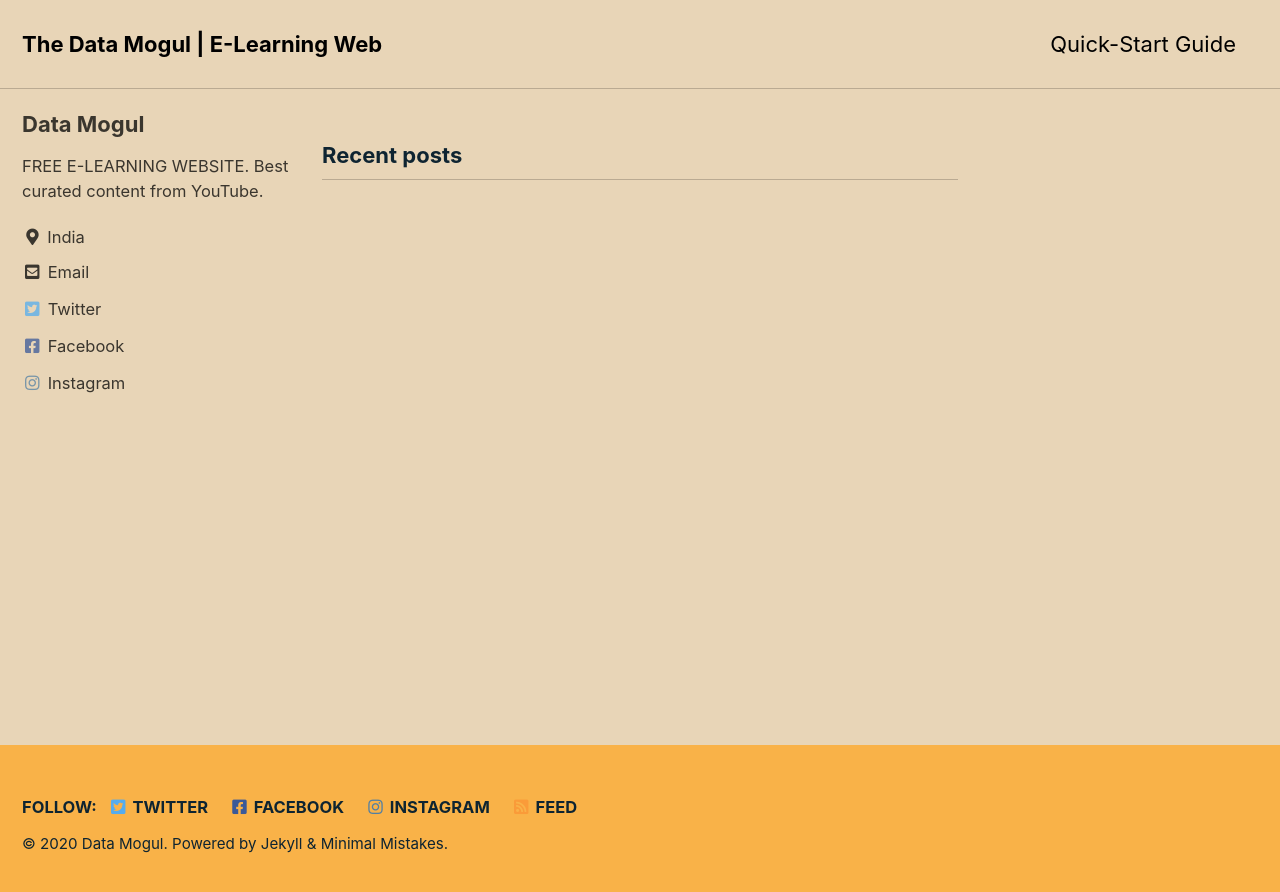
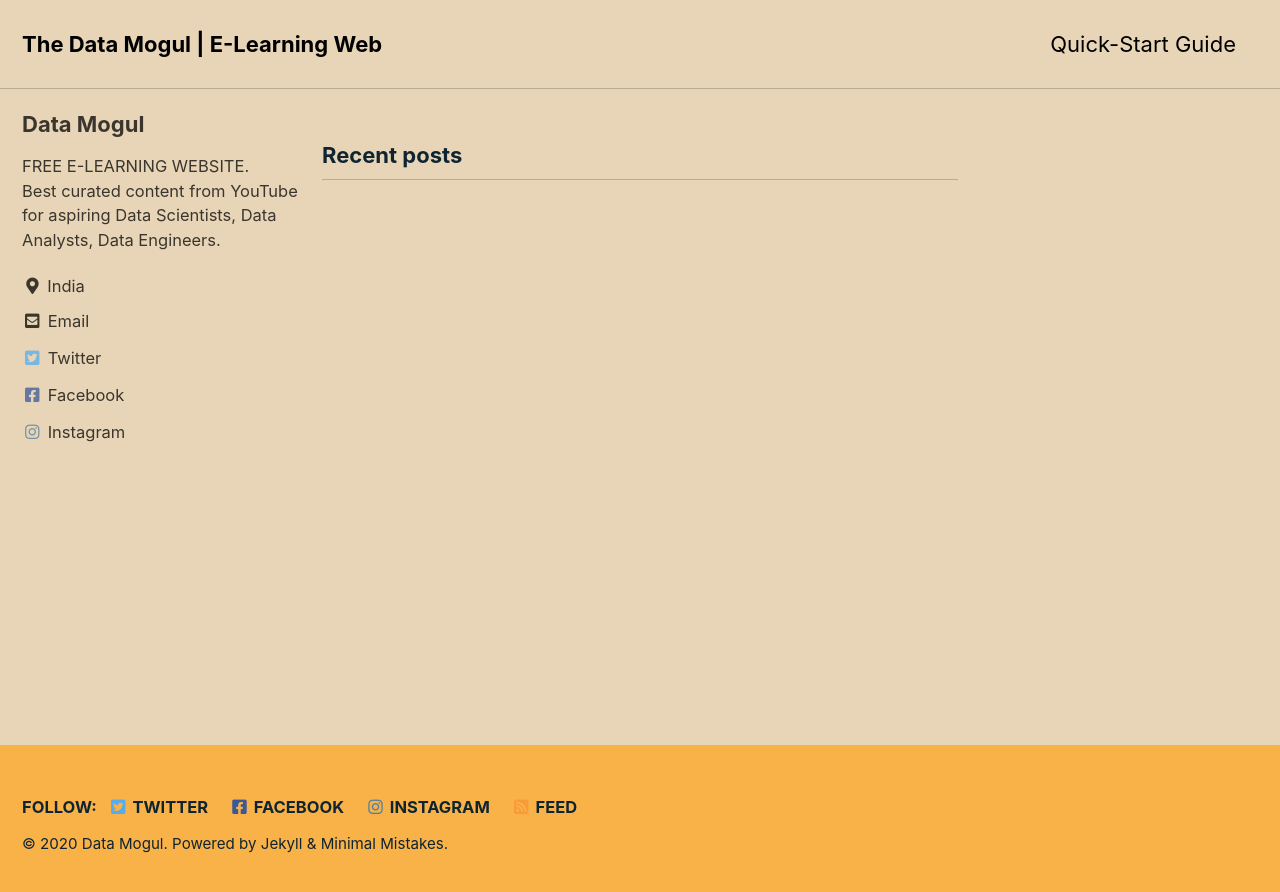
Before and after one commit to the-data-mogul/the-data-mogul4, a Jekyll site: the page built from index.html, in a window 1280 px wide. Shown: the top 892 px of the page. Built offline with Jekyll 4.4.1, drawn with Linux system fonts in a browser that asks for light colours; cached includes are drawn as plain includes; the list of posts is cut into pages by our own code.

Commit message:
Update _config.yml

```diff
--- a/_config.yml
+++ b/_config.yml
@@ -94,7 +94,7 @@
 author:
   name             : "Data Mogul"
   avatar           : # path of avatar image, e.g. "/assets/images/bio-photo.jpg"
-  bio              : "FREE E-LEARNING WEBSITE. Best curated content from YouTube."
+  bio              : "FREE E-LEARNING WEBSITE. <br> Best curated content from YouTube for aspiring Data Scientists, Data Analysts, Data Engineers."
   location         : "India"
   email            :
   links:
```
